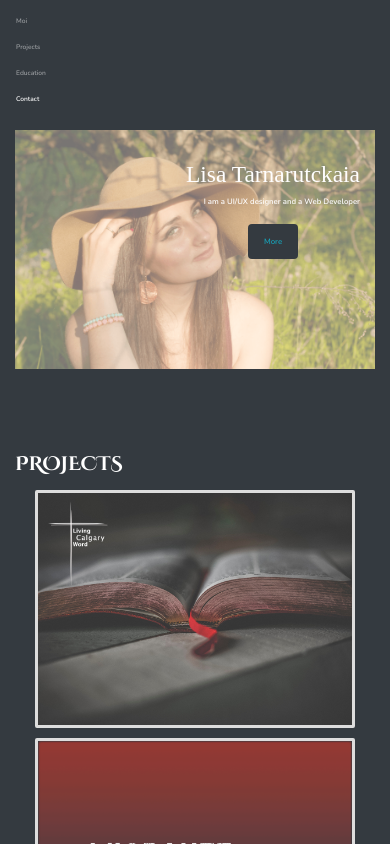
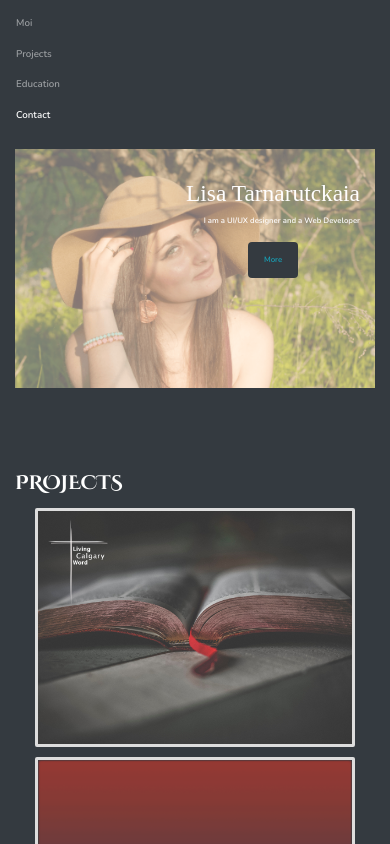
Before and after one commit to tarnarut/tarnarut.github.io, a plain HTML site: page index.htm in a window 390 px wide. Shown: the top 844 px of the page. Drawn offline with nearby package versions, Linux system fonts and the light colour scheme; a script that the page names is missing; a web font is replaced by a local one.

Commit message:
font-size

```diff
--- a/styles.css
+++ b/styles.css
@@ -74,11 +74,17 @@ font-family: 'Cinzel Decorative', cursive;
 
 a {
   font-family:'Nunito', sans-serif;
-  font-size:1.7vw;
+  font-size:1.8vw;
   text-decoration: none;
   color:#17a2b8;
   position: relative;
    }
+
+@media screen and (max-width: 500px) {
+  a {
+      font-size:2.5vw;
+    }
+  }
 
 a:hover {
   color: #aad4fc;
```
